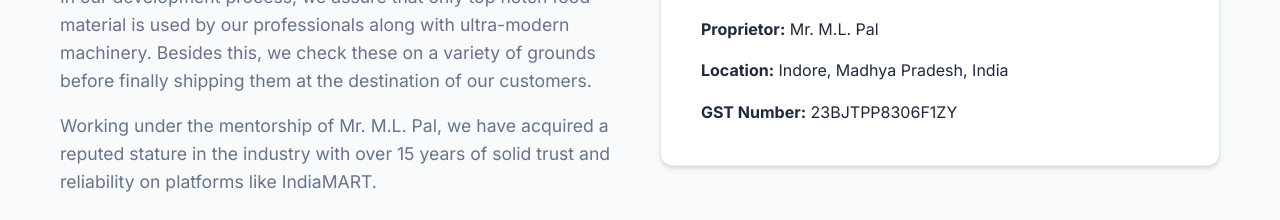
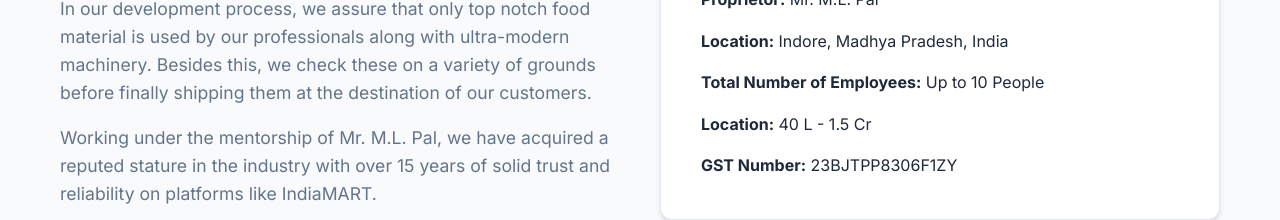
Before and after one commit to surp0507/Kwalityoilandchemicals, a Next.js app: page /about in a window 1280 px wide. Shown: the part 472-692 px from the top of the page. Built offline with nearby package versions, Linux system fonts and the light colour scheme.

Commit message:
fixed about page issue

```diff
--- a/src/app/about/page.js
+++ b/src/app/about/page.js
@@ -29,6 +29,8 @@ export default function About() {
               <li><strong>Established:</strong> 2012</li>
               <li><strong>Proprietor:</strong> Mr. M.L. Pal</li>
               <li><strong>Location:</strong> Indore, Madhya Pradesh, India</li>
+              <li><strong>Total Number of Employees:</strong> Up to 10 People</li>
+              <li><strong>Location:</strong> 40 L - 1.5 Cr</li>
               <li><strong>GST Number:</strong> 23BJTPP8306F1ZY</li>
             </ul>
           </div>
```
